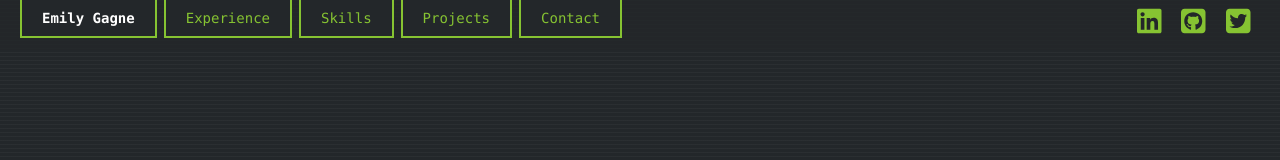
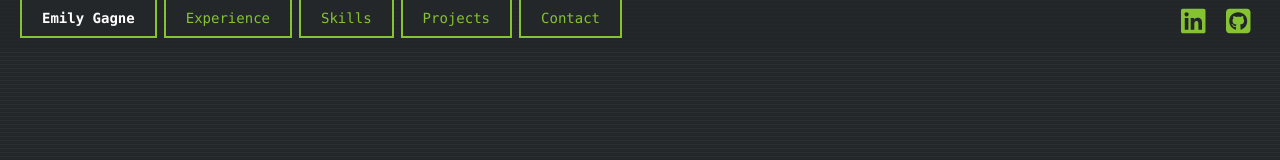
Before and after one commit to ceg9498/portfolio, a React (Create React App) app: page / in a window 1280 px wide. Shown: the top 160 px of the page. Built offline with nearby package versions, Linux system fonts and the light colour scheme.

Commit message:
Remove Twitter links

```diff
--- a/src/Components/Layout/Footer.tsx
+++ b/src/Components/Layout/Footer.tsx
@@ -7,7 +7,7 @@ export function Footer(){
     <footer id="contact" className={styles.contact}>
       <h2 className="hidden">Contact</h2>
       <span className={styles.header}>Ready to say hi?</span>
-      <p className={styles.content}>Contact me on <Link href="https://github.com/ceg9498">Twitter</Link> or <Link href="https://linkedin.com/in/ceg9498">LinkedIn</Link>!</p>
+      <p className={styles.content}>Contact me on <Link href="https://github.com/ceg9498">Github</Link> or <Link href="https://linkedin.com/in/ceg9498">LinkedIn</Link>!</p>
     </footer>
   )
 }
--- a/src/Components/Layout/Navbar.tsx
+++ b/src/Components/Layout/Navbar.tsx
@@ -1,6 +1,6 @@
 import React from 'react'
 import {FontAwesomeIcon} from '@fortawesome/react-fontawesome'
-import {faLinkedin, faGithubSquare, faTwitterSquare} from '@fortawesome/free-brands-svg-icons'
+import {faLinkedin, faGithubSquare} from '@fortawesome/free-brands-svg-icons'
 
 export function Navbar(){
   return(
@@ -31,12 +31,6 @@ export function Navbar(){
               <FontAwesomeIcon icon={faGithubSquare} />
           </a>
         </li>
-        <li>
-          <a href="https://twitter.com/ceg9498" id="twitter-profile-link" className="profile-link"
-            target="_blank" rel="noopener noreferrer">
-              <FontAwesomeIcon icon={faTwitterSquare} />
-          </a>
-        </li>
       </ul>
     </nav>
   );
```
